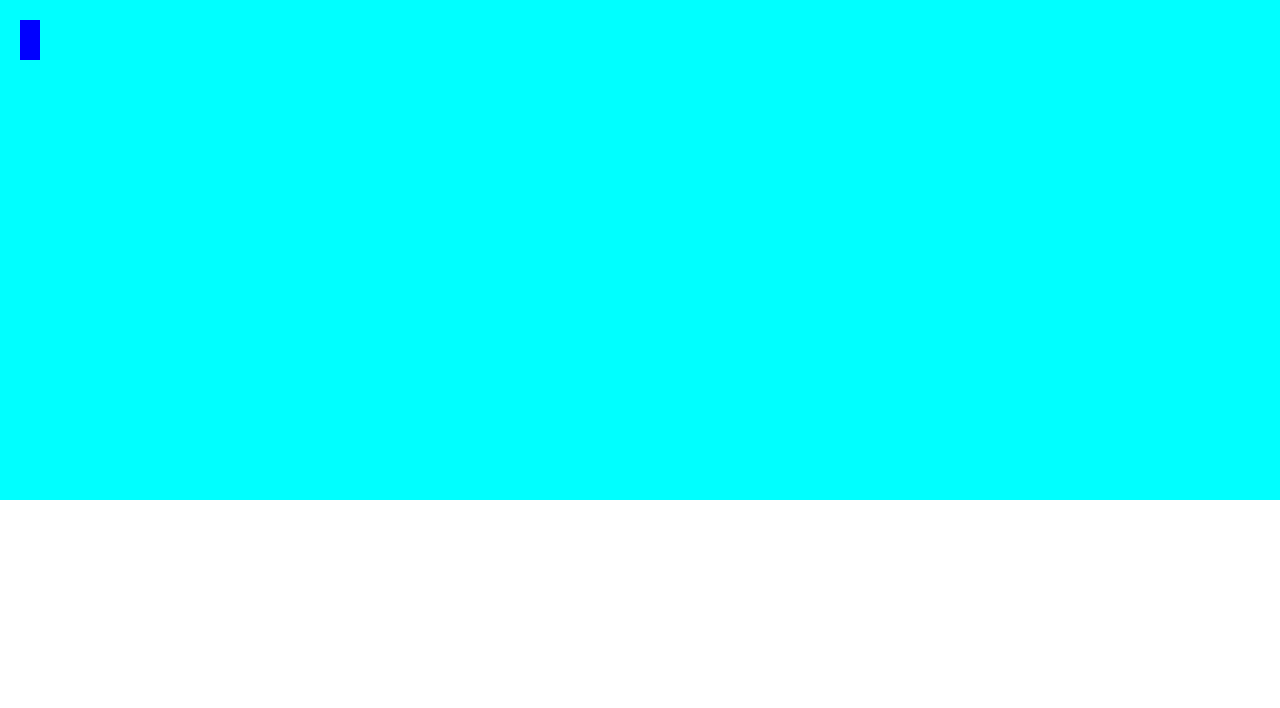
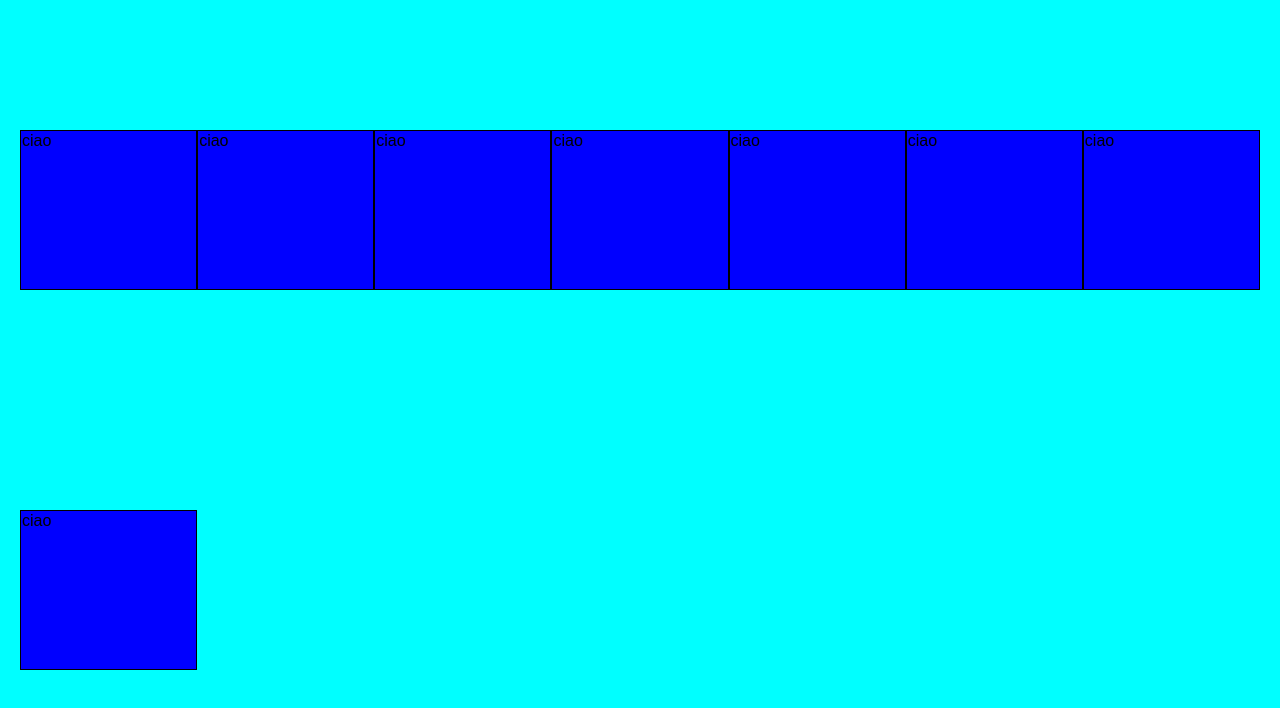
Before and after one commit to SamuelArico99/html-css-zoom, a plain HTML site: page index.html in a window 1280 px wide. Drawn offline with Linux system fonts and the light colour scheme; files that its build step writes are made by us from their sources.

Commit message:
impostazione cards

```diff
--- a/css/style.css
+++ b/css/style.css
@@ -10,12 +10,18 @@ body {
 }
 .container {
     width: 100%;
-    height: 500px;
+    height: 100vh;
     padding: 20px;
     background-color: aqua;
+    display: flex;
+    flex-direction: row;
+    flex-wrap: wrap;
 }
 .box{
-    width: 20px;
-    height: 20px;
+    width: calc(100% / 7);
+    align-self: center;
+    padding: 1px;
+    height: 20vh;
     background-color: blue;
+    border: 1px solid black;
 }
--- a/index.html
+++ b/index.html
@@ -5,15 +5,49 @@
     <meta http-equiv="X-UA-Compatible" content="IE=edge">
     <meta name="viewport" content="width=device-width, initial-scale=1.0">
     <title>Zoom</title>
-    <link rel="stylesheet" href="style.css">
+    <link rel="stylesheet" href="css/style.css">
 </head>
 <body>
     <main>
         <div class="container">
             <div class="box">
+                ciao
+
 
             </div>
             <div class="box">
+                ciao
+
+
+            </div>
+            <div class="box">
+                ciao
+
+
+            </div>
+            <div class="box">
+                ciao
+
+
+            </div>
+            <div class="box">
+                ciao
+
+
+            </div>
+            <div class="box">
+                ciao
+
+
+            </div>
+            <div class="box">
+                ciao
+
+
+            </div>
+            <div class="box">
+                ciao
+
 
             </div>
         </div>
```
